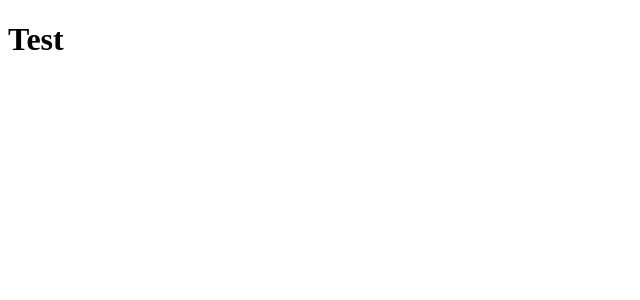
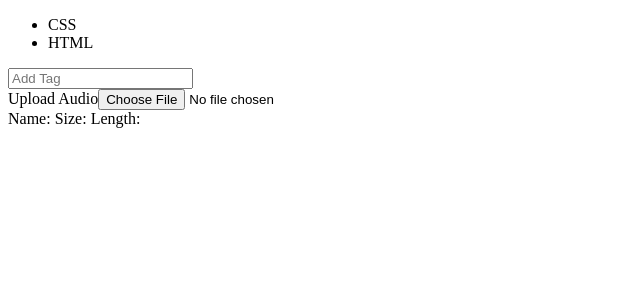
Before and after one commit to notixai/notix, a React (Create React App) app in the folder frontend/client/: page / in a window 1280 px wide. Shown: the top 300 px of the page, without its empty margins (0-640 px from the left). Built offline with nearby package versions, Linux system fonts and the light colour scheme.

Commit message:
Add page base

```diff
--- /dev/null
+++ b/frontend/client/src/App.css
@@ -0,0 +1,12 @@
+
+
+/* UploadPage specific css */
+#audio-upload{
+
+    background: transparent;
+}
+
+#audio-upload-label{
+    border:2px dashed black;
+    border-radius:5px;
+}
--- a/frontend/client/src/App.jsx
+++ b/frontend/client/src/App.jsx
@@ -1,5 +1,6 @@
 import React from "react";
 
+import UploadPage from './components/UploadPage/UploadPage.jsx'
 // We use Route in order to define the different routes of our application
 import { Route, Routes } from "react-router-dom";
 
@@ -12,7 +13,7 @@ import { Route, Routes } from "react-router-dom";
 const App = () => {
  return (
    <div>
-      <h1>Test</h1>
+      <UploadPage />
    </div>
  );
 };
--- /dev/null
+++ b/frontend/client/src/components/UploadPage/UploadPage.jsx
@@ -0,0 +1,48 @@
+import {useState} from 'react'
+/**
+ *
+ * Upload page for the app
+ */
+export default function UploadPage(){
+    const [tags,setTags] = useState(["CSS","HTML"]);
+
+    /**
+     *
+     * @param {event} e
+     * Takes the input from the label-input and appends it to the other tags
+     */
+    function addTag(e){
+        if(e.key==="Enter")
+        {
+            setTags( (prevTags) => [...prevTags,e.target.value]);
+            e.target.value = "";
+        }
+    }
+    return(
+        <>
+            <form className="form upload-form" action="" method="POST" onSubmit={(e) => e.preventDefault()}>
+                <div className="tags-container">
+                    <ul id="tag-list">
+                        {
+                            tags.map( (tag,index) => <li key={index}>{tag}</li>)
+                        }
+                    </ul>
+                    <input id="tag-input" type="text" placeholder="Add Tag" onKeyUp={addTag}/>
+                </div>
+
+                <label id="audio-upload-label" htmlFor="audio-upload">Upload Audio</label>
+                <input
+                    type="file"
+                    id="audio-upload"
+                    name="audio-upload"
+                    accept=".mp3,.wav"
+                    placeholder="Upload Audio" />
+                <div className="file-info">
+                    <span>Name: </span>
+                    <span>Size: </span>
+                    <span>Length: </span>
+                </div>
+            </form>
+        </>
+    )
+}
```
